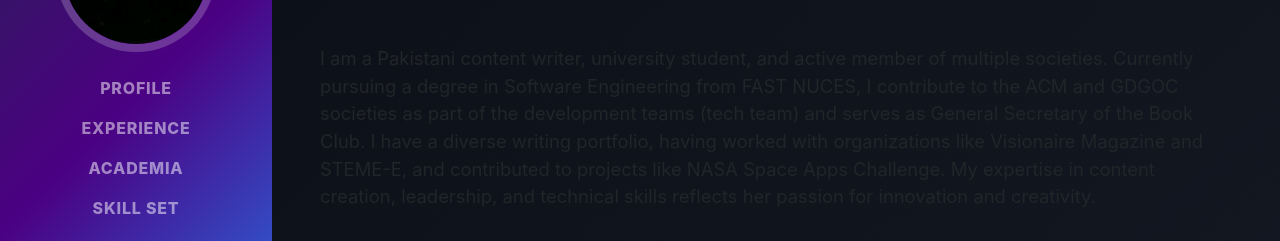
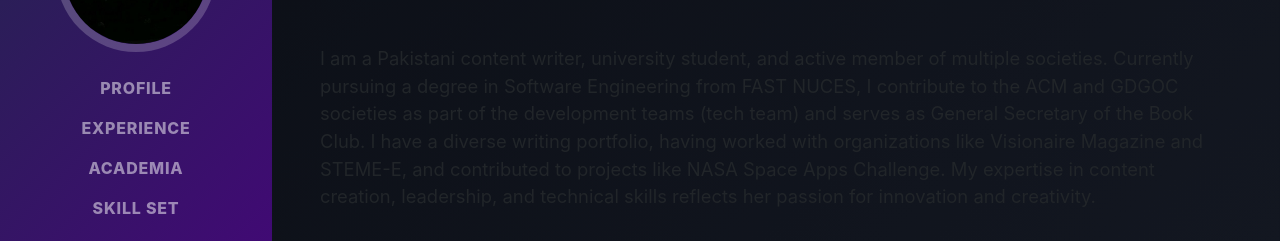
Before and after one commit to Zai-if/Zainab-Iftikhar, a website with bundled scripts: page index.html in a window 1280 px wide. Shown: the part 304-545 px from the top of the page. Built offline with nearby package versions, Linux system fonts and the light colour scheme; a web font is replaced by a local one.

Commit message:
Update resume.css

```diff
--- a/css/resume.css
+++ b/css/resume.css
@@ -152,7 +152,7 @@ section.resume-section .resume-item .resume-date {
 }
 
 .bg-primary {
-  background: linear-gradient(135deg, #1e2a47, #4b0082, #1e90ff); /* Dark blue, purple, and bright blue */
+  background: linear-gradient(135deg, #1e2a47, #4b0082);
 }
 
 .text-primary {
```
